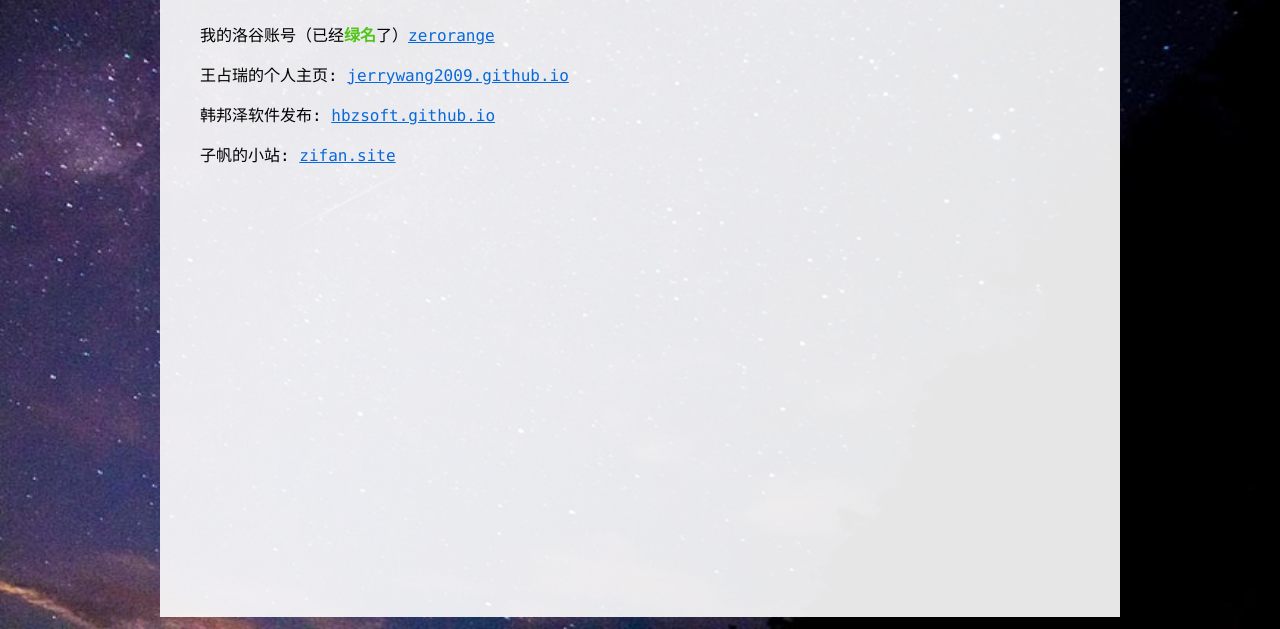
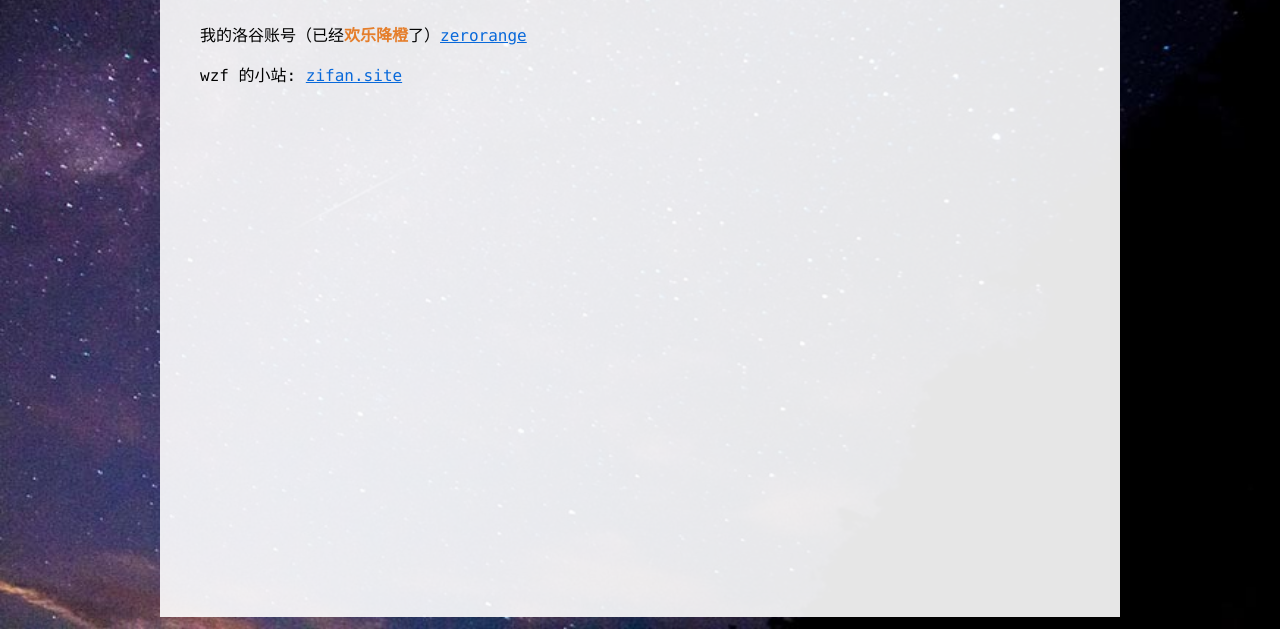
Before and after one commit to zeekliu/zeekliu1.github.io, a plain HTML site: page links/index.html in a window 1280 px wide. Shown: the part 171-800 px from the top of the page. Drawn offline with Linux system fonts and the light colour scheme.

Commit message:
Update index.html

```diff
--- a/links/index.html
+++ b/links/index.html
@@ -26,10 +26,8 @@
     <div id="div_main">
         <h1>链接</h1>
         <div id="div_links" class="list">
-            <p>我的洛谷账号（已经<span style="font-weight: bold;color: rgb(82, 196, 26);">绿名</span>了）<a href="https://www.luogu.com.cn/user/802616">zerorange</a></p>
-            <p>王占瑞的个人主页: <a href="https://jerrywang2009.github.io">jerrywang2009.github.io</a></p>
-            <p>韩邦泽软件发布: <a href="https://hbzsoft.github.io">hbzsoft.github.io</a></p>
-            <p>子帆的小站: <a href="https://zifan.site">zifan.site</a></p>
+            <p>我的洛谷账号（已经<span style="font-weight: bold;color: rgb(229,126,43);">欢乐降橙</span>了）<a href="https://www.luogu.com.cn/user/474925">zerorange</a></p>
+            <p>wzf 的小站: <a href="https://zifan.site">zifan.site</a></p>
         </div>
     </div>
 </body>
```
